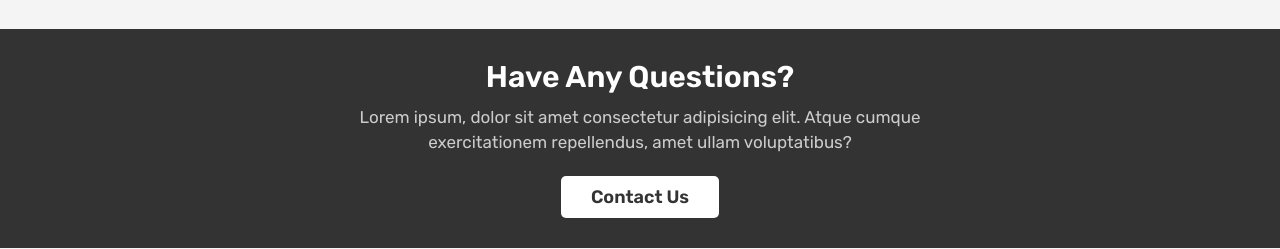
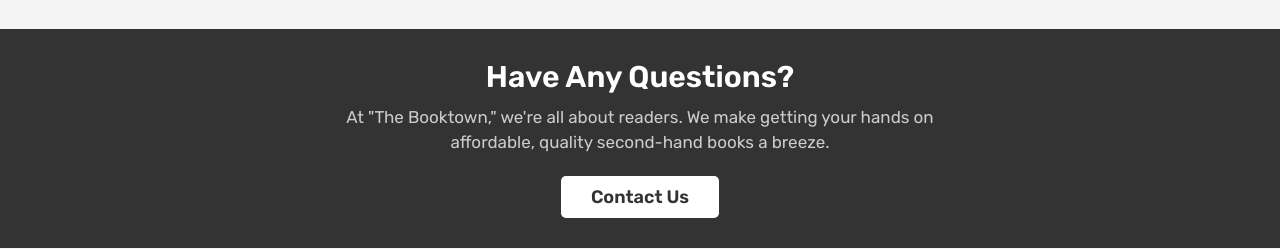
Before and after one commit to iamrushier/TheBooktown, a PHP site: page /home.php in a window 1280 px wide. Shown: the part 2215-2464 px from the top of the page. Run offline with PHP 8.4, Linux system fonts and the light colour scheme; data comes from the database, SQL or seed files in the repository; data that the repository does not hold is empty; some web fonts are replaced.

Commit message:
Complete

```diff
--- a/home.php
+++ b/home.php
@@ -207,8 +207,8 @@ if (isset($_POST['add_to_cart'])) {
 
       <div class="content">
          <h3>Have Any Questions?</h3>
-         <p>Lorem ipsum, dolor sit amet consectetur adipisicing elit. Atque cumque exercitationem repellendus, amet
-            ullam voluptatibus?</p>
+         <p>At "The Booktown," we're all about readers. We make getting your hands on affordable, quality second-hand
+            books a breeze.</p>
          <a href="contact.php" class="white-btn">Contact Us</a>
       </div>
 
```
